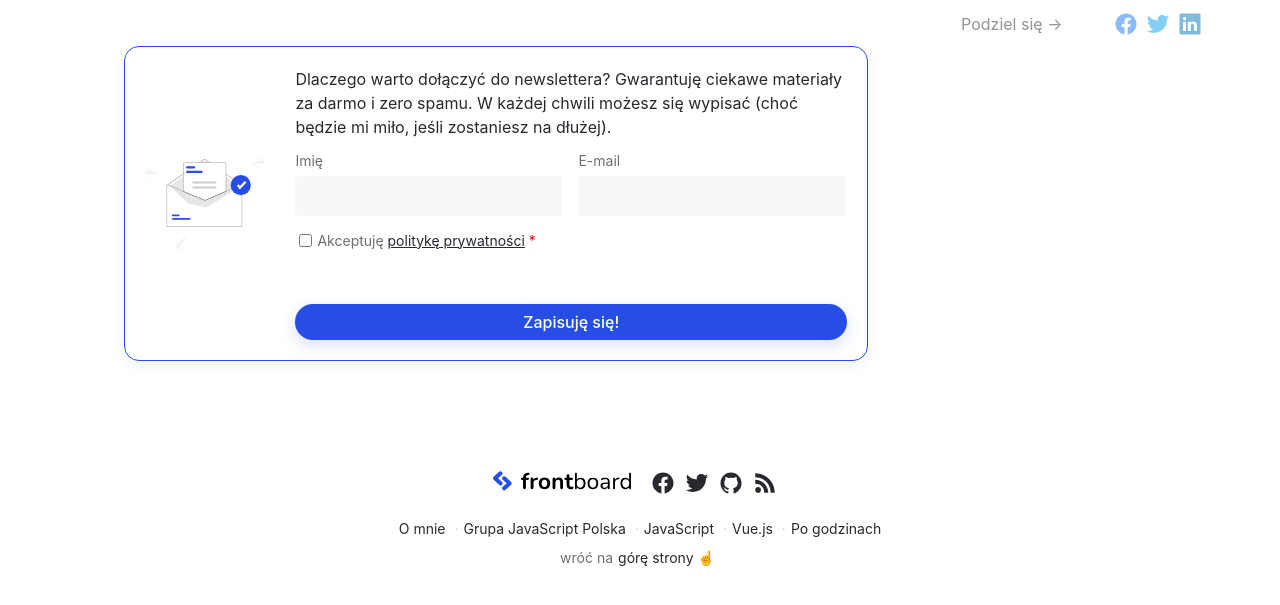
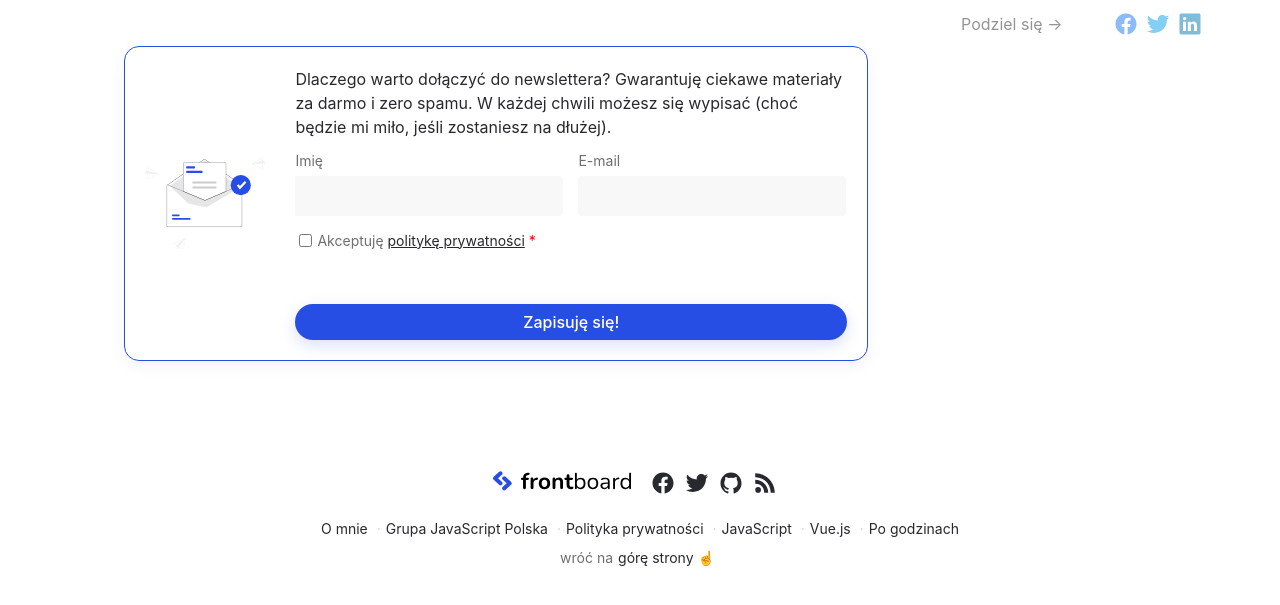
Before and after one commit to frontboard/blog, a Jekyll site: the page built from _posts/2017-09-17-grupa-javascript-polska.md, in a window 1280 px wide, cut to the strip 423-1033 px from the top of the page. Shown: the top 605 px of the strip. Built offline with Jekyll 4.4.1, drawn with Linux system fonts in a browser that asks for light colours; comment, search, counter and statistics services are not loaded.

Commit message:
add links to privacy policy

```diff
--- a/_includes/footer.html
+++ b/_includes/footer.html
@@ -13,6 +13,9 @@
     </li>
     <li class="footer__item">
       <a href="https://www.facebook.com/groups/jspolska" class="footer__link">Grupa JavaScript Polska</a>
+    </li>
+    <li class="footer__item">
+      <a href="/polityka-prywatnosci" class="footer__link">Polityka prywatności</a>
     </li>
     <li class="footer__item">
       <a href="/kategorie#javascript" class="footer__link" title="Posty z kategorii JavaScript">JavaScript</a>
--- a/_includes/newsletter.html
+++ b/_includes/newsletter.html
@@ -21,7 +21,10 @@
 
     <div class="flex flex__center">
       <input type="checkbox" id="privacy" class="newsletter__checkbox">
-      <label for="privacy" class="newsletter__label">Akceptuję <a href="#">politykę prywatności</a> <span title="Pole wymagane">*</span></label>
+      <label for="privacy" class="newsletter__label">
+        Akceptuję <a href="/polityka-prywatnosci" target="_blank">politykę prywatności</a>
+        <span title="Pole wymagane">*</span>
+      </label>
     </div>
 
     <div class="newsletter__error">Zaakceptuj politykę prywatności, aby przejść dalej.</div>
```
